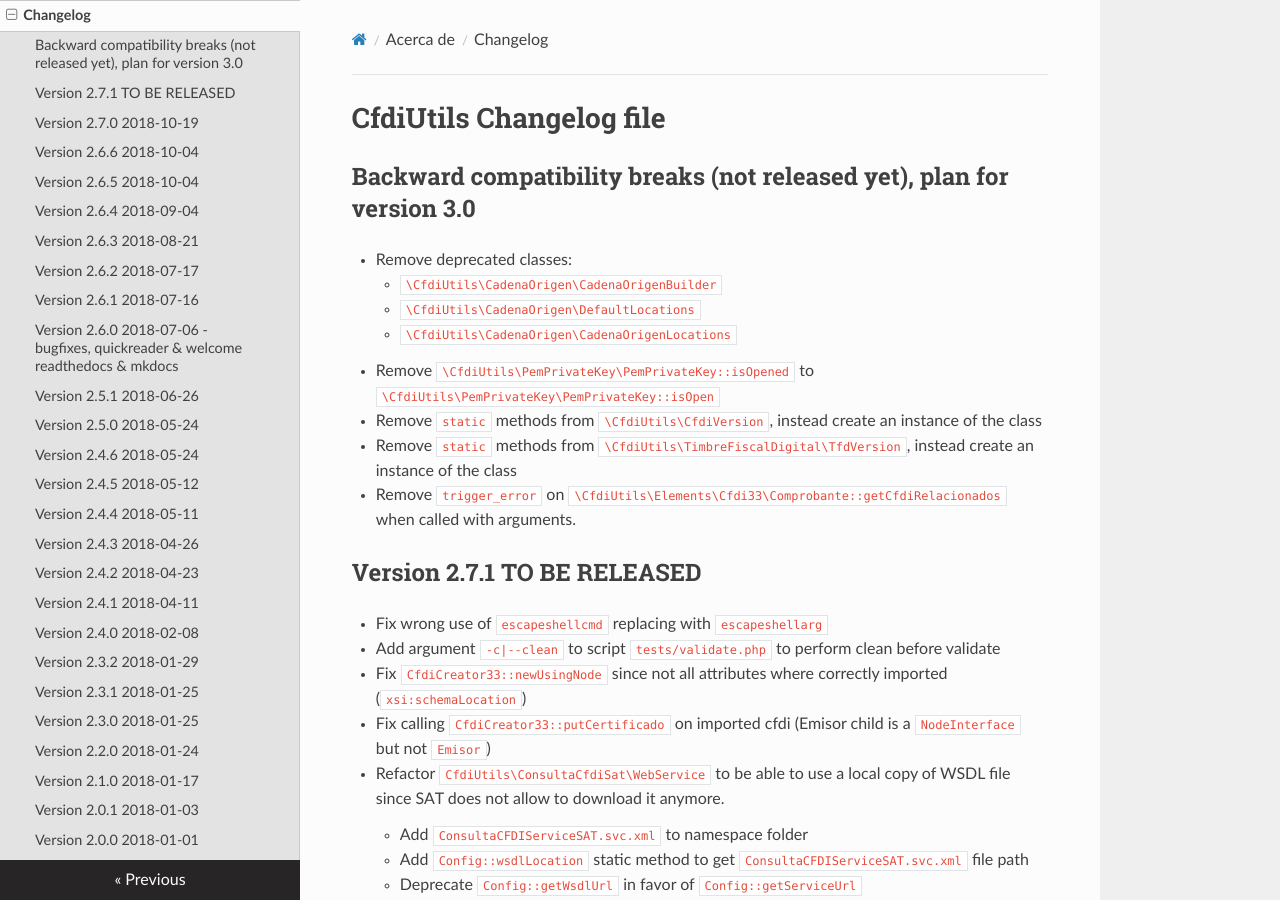
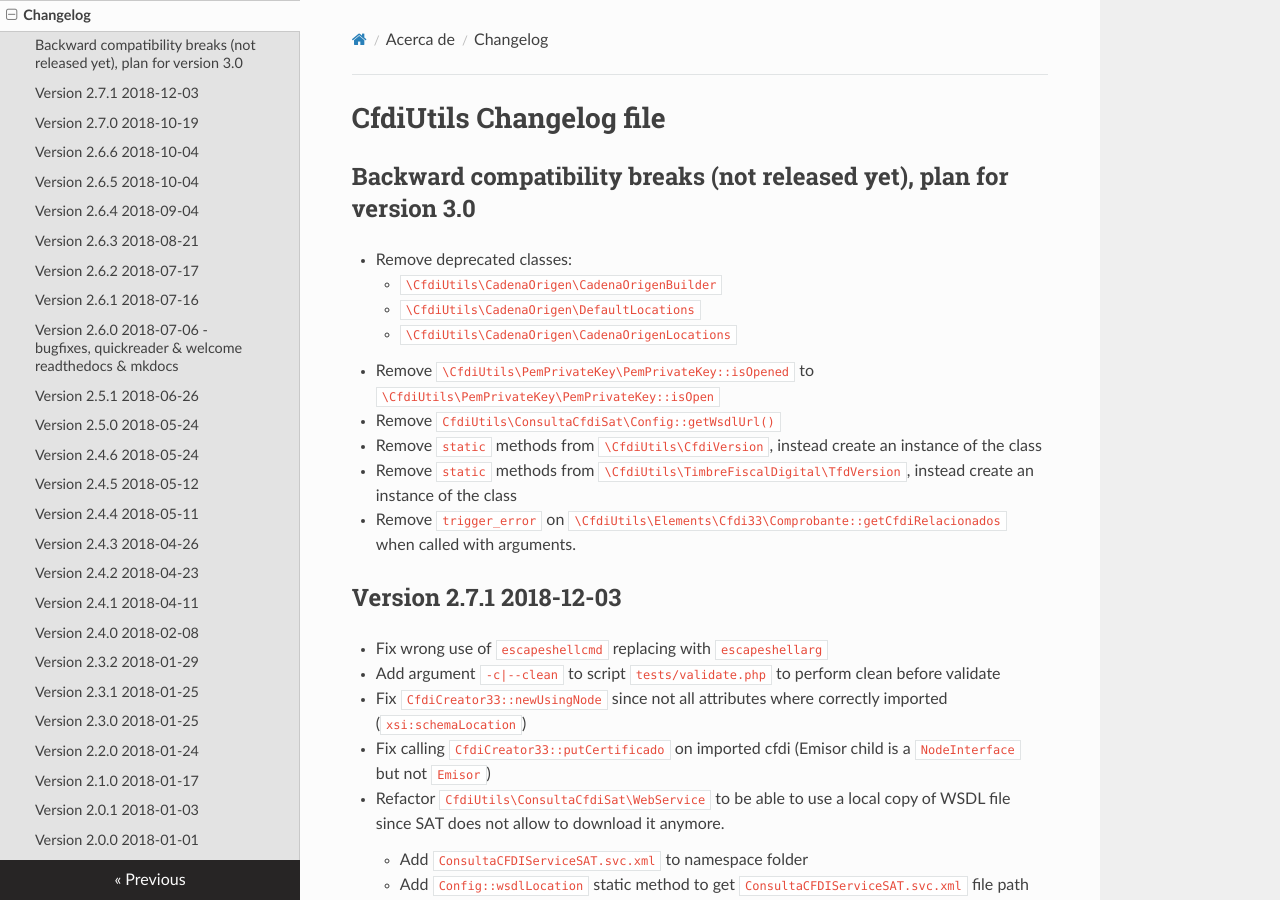
Before and after one commit to eclipxe13/CfdiUtils, an MkDocs documentation site: the page built from docs/CHANGELOG.md, in a window 1280 px wide and 900 px high. Built offline with MkDocs 1.6.1, drawn with Linux system fonts in a browser that asks for light colours; nearby versions of some CDN libraries; old or Windows-style settings are respelled for this version of MkDocs.

Commit message:
Improve changelog with last changes

```diff
--- a/docs/CHANGELOG.md
+++ b/docs/CHANGELOG.md
@@ -7,12 +7,13 @@
     - `\CfdiUtils\CadenaOrigen\DefaultLocations`
     - `\CfdiUtils\CadenaOrigen\CadenaOrigenLocations`
 - Remove `\CfdiUtils\PemPrivateKey\PemPrivateKey::isOpened` to `\CfdiUtils\PemPrivateKey\PemPrivateKey::isOpen`
+- Remove `CfdiUtils\ConsultaCfdiSat\Config::getWsdlUrl()`
 - Remove `static` methods from `\CfdiUtils\CfdiVersion`, instead create an instance of the class
 - Remove `static` methods from `\CfdiUtils\TimbreFiscalDigital\TfdVersion`, instead create an instance of the class
 - Remove `trigger_error` on `\CfdiUtils\Elements\Cfdi33\Comprobante::getCfdiRelacionados` when called with arguments.
 
 
-## Version 2.7.1 TO BE RELEASED
+## Version 2.7.1 2018-12-03
 
 - Fix wrong use of `escapeshellcmd` replacing with `escapeshellarg`
 - Add argument `-c|--clean` to script `tests/validate.php` to perform clean before validate
```
